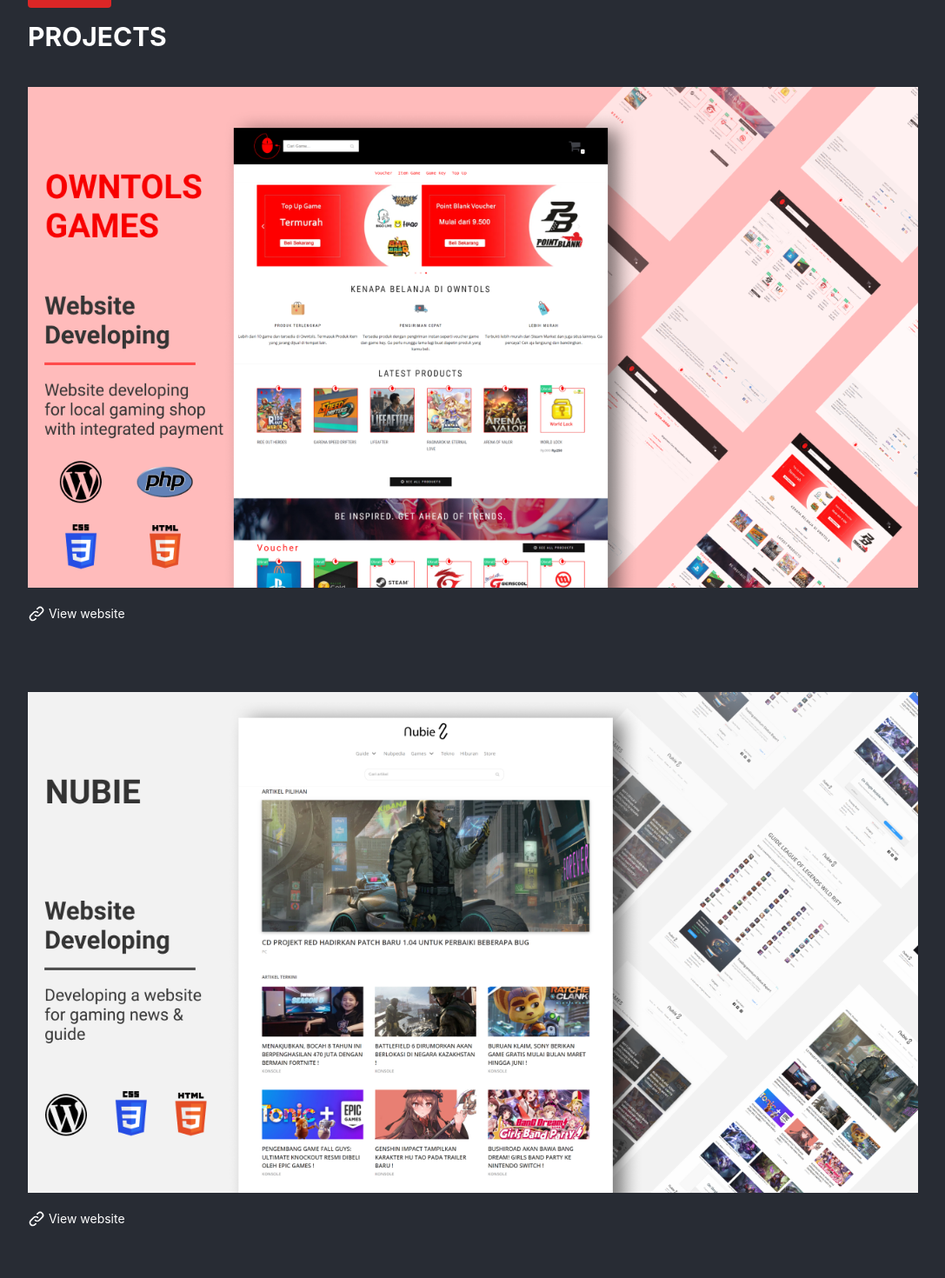
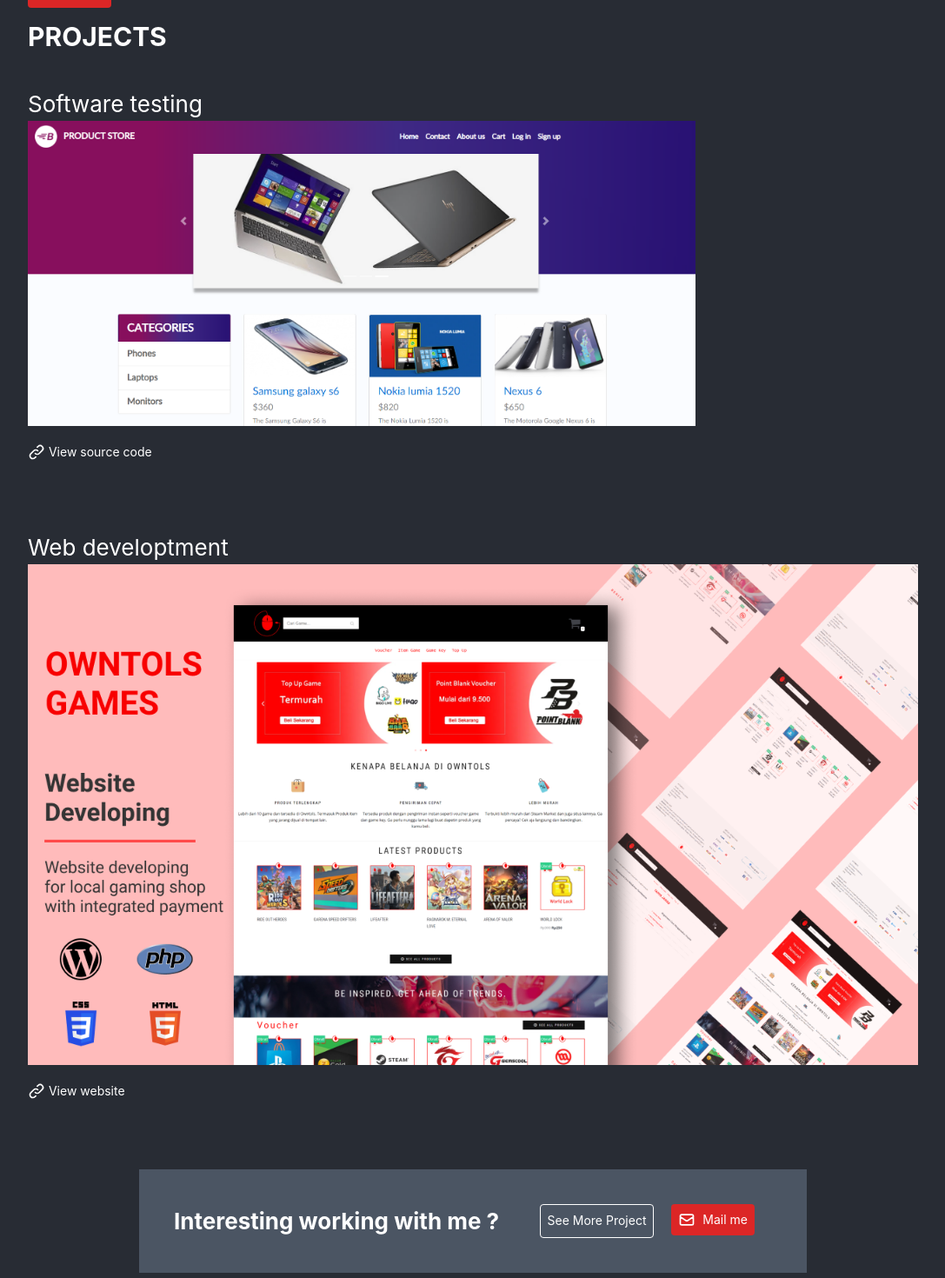
Before and after one commit to gagaspanduw/gagaspanduw.github.io, a React (Create React App) app: page / in a window 1280 px wide. Shown: the part 560-2030 px from the top of the page at 87% size, without its empty margins (96-1183 px from the left). Built offline with nearby package versions, Linux system fonts and the light colour scheme.

Commit message:
change home project

```diff
--- a/src/pages/home.js
+++ b/src/pages/home.js
@@ -14,6 +14,7 @@
 import testnglogo from '../img/testnglogo.png';
 import owntols from '../img/owntols.png';
 import nubie from '../img/nubie.png';
+import demoblazetesting from '../img/demoblazetesting.png';
 import { Link } from 'react-router-dom';
 
 const Home = (props) => (
@@ -60,18 +61,20 @@
             <div className="">
             <h2 className="pt-20 lg:pt-0 pb-10 font-bold text-3xl">PROJECTS</h2>
                 <div className="flex flex-col justify-center">
+                    <p>Software testing</p>
+                    <a target="_blank" href="https://github.com/gagaspanduw/demoblaze.com_testing"><img className="w-3/4" src={demoblazetesting}></img></a>
+                    <div className="pt-5 pb-20 flex flex-row">
+                        <a target="_blank" href="https://github.com/gagaspanduw/demoblaze.com_testing" className="text-sm flex flex-row">
+                        <svg width="20" xmlns="http://www.w3.org/2000/svg" fill="none" viewBox="0 0 24 24" stroke="currentColor">
+                        <path stroke-linecap="round" stroke-linejoin="round" stroke-width="2" d="M13.828 10.172a4 4 0 00-5.656 0l-4 4a4 4 0 105.656 5.656l1.102-1.101m-.758-4.899a4 4 0 005.656 0l4-4a4 4 0 00-5.656-5.656l-1.1 1.1" />
+                        </svg>&nbsp;View source code</a>
+                    </div>
+                </div>
+                <div className="flex flex-col justify-center">
+                    <p>Web developtment</p>
                     <a target="_blank" href="https://www.owntols.com"><img src={owntols}></img></a>
                     <div className="pt-5 pb-20 flex flex-row">
                         <a target="_blank" href="https://www.owntols.com" className="text-sm flex flex-row">
-                        <svg width="20" xmlns="http://www.w3.org/2000/svg" fill="none" viewBox="0 0 24 24" stroke="currentColor">
-                        <path stroke-linecap="round" stroke-linejoin="round" stroke-width="2" d="M13.828 10.172a4 4 0 00-5.656 0l-4 4a4 4 0 105.656 5.656l1.102-1.101m-.758-4.899a4 4 0 005.656 0l4-4a4 4 0 00-5.656-5.656l-1.1 1.1" />
-                        </svg>&nbsp;View website</a>
-                    </div>
-                </div>
-                <div className="flex flex-col justify-center">
-                    <a target="_blank" href="https://www.nubie.id"><img src={nubie}></img></a>
-                    <div className="pt-5 pb-20 flex flex-row">
-                        <a target="_blank" href="https://www.nubie.id" className="text-sm flex flex-row">
                         <svg width="20" xmlns="http://www.w3.org/2000/svg" fill="none" viewBox="0 0 24 24" stroke="currentColor">
                         <path stroke-linecap="round" stroke-linejoin="round" stroke-width="2" d="M13.828 10.172a4 4 0 00-5.656 0l-4 4a4 4 0 105.656 5.656l1.102-1.101m-.758-4.899a4 4 0 005.656 0l4-4a4 4 0 00-5.656-5.656l-1.1 1.1" />
                         </svg>&nbsp;View website</a>
```
